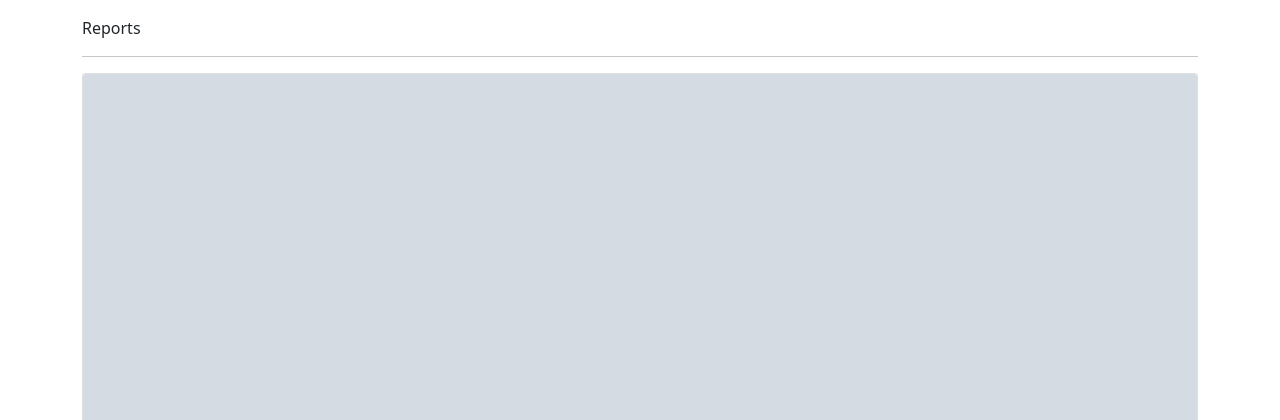
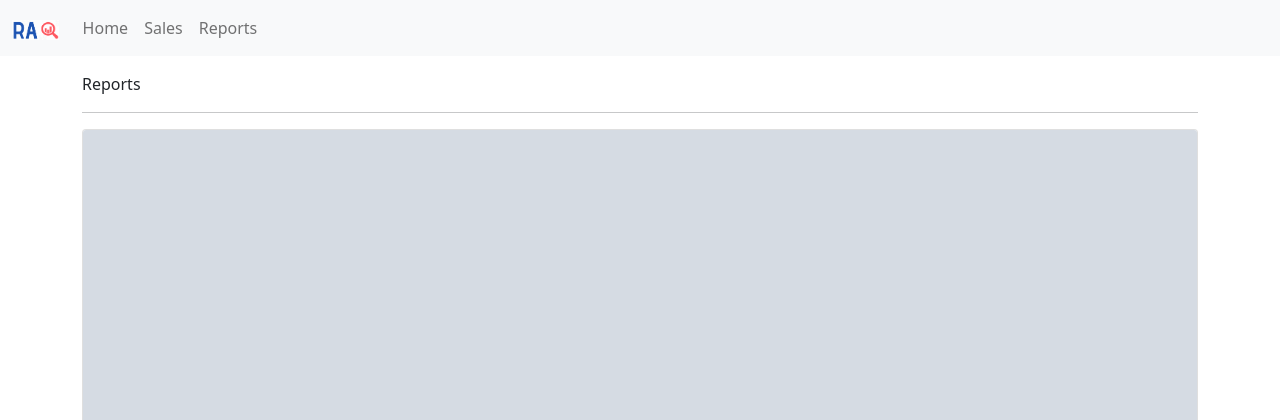
Before and after one commit to salsinan/djangoE-commerce, a Django app: template reports/templates/reports/main.html in a window 1280 px wide. Shown: the top 420 px of the page. Run offline with Django 3.2, Linux system fonts and the light colour scheme; the template is opened without the code that fills it: most values are stand-ins (such as "Sample title", 1, 10 or a date in 2020); grey boxes marked "Sample" are stand-in pictures; some libraries are stand-ins or nearby versions.

Commit message:
Creates navbar with logo

```diff
--- a/profiles/views.py
+++ b/profiles/views.py
@@ -1,7 +1,9 @@
 from django.shortcuts import render
 from .models import Profile
 from .forms import ProfileForm
+from django.contrib.auth.decorators import login_required
 
+@login_required
 def my_profile_view(request):
     profile = Profile.objects.get(user=request.user)
     form = ProfileForm(request.POST or None, request.FILES or None, instance=profile)
--- a/reports_proj/settings.py
+++ b/reports_proj/settings.py
@@ -115,6 +115,9 @@
 
 USE_TZ = True
 
+# Authentication
+LOGIN_URL = '/login/'
+
 
 # Static files (CSS, JavaScript, Images)
 # https://docs.djangoproject.com/en/4.1/howto/static-files/
--- a/static/style.css
+++ b/static/style.css
@@ -1,5 +1,11 @@
 .not-visible {
     display: none;
+}
+
+.avatar-sm {
+    height: 40px;
+    width: 40px;
+    border-radius: 20%;
 }
 
 .avatar-big {
@@ -7,3 +13,8 @@
     width: 150px;
     border-radius: 20%;
 }
+
+.logo-sm {
+    height: 20px;
+    width: auto;
+}
--- a/templates/navbar.html
+++ b/templates/navbar.html
@@ -0,0 +1,36 @@
+{% load static %}
+{% url 'sales:home' as path_to_home %}
+{% url 'sales:list' as path_to_sales %}
+{% url 'reports:main' as path_to_reports %}
+{% url 'profiles:my' as path_to_my_profile %}
+
+<nav class="navbar navbar-expand-lg navbar-light bg-light">
+  <div class="container-fluid">
+    <a class="navbar-brand" href=""><img src="{% static 'logo.png' %}" class="logo-sm"></a>
+
+    <div class="collapse navbar-collapse" id="navbarNav">
+      <ul class="navbar-nav">
+        <li class="nav-item">
+          <a class="nav-link {% if request.path == path_to_home %} active {% endif %}" href="{{path_to_home}}">Home</a>
+        </li>
+        <li class="nav-item">
+          <a class="nav-link {% if request.path == path_to_sales %} active {% endif %}" href="{{path_to_sales}}">Sales</a>
+        </li>
+        <li class="nav-item">
+          <a class="nav-link {% if request.path == path_to_reports %} active {% endif %}" href="{{path_to_reports}}">Reports</a>
+        </li>
+      </ul>
+    </div>
+    {% if request.user.is_authenticated %}
+      <div class="nav-item dropdown">
+        <div class="nav-link dropdown-toggle" id="navbarDropdownMenuLink" role="button" data-bs-toggle="dropdown" aria-expanded="false">
+          <img src="{{request.user.profile.avatar.url}}" class="avatar-sm">&nbsp;{{request.user}}
+        </div>
+        <ul class="dropdown-menu" aria-labelledby="navbarDropdownMenuLink">
+          <li><a class="dropdown-item {% if request.path == path_to_my_profile %} active {% endif %}" href="{{path_to_my_profile}}">Profile</a></li>
+          <li><a class="dropdown-item" href="{% url 'logout' %}">Logout</a></li>
+        </ul>
+      </div>
+    {% endif %}
+  </div>
+</nav>
```
Also changed, not shown: reports/views.py (+6 -2 lines), sales/views.py (+6 -3 lines), db.sqlite3, static/favicon.ico, static/logo.png (added).
